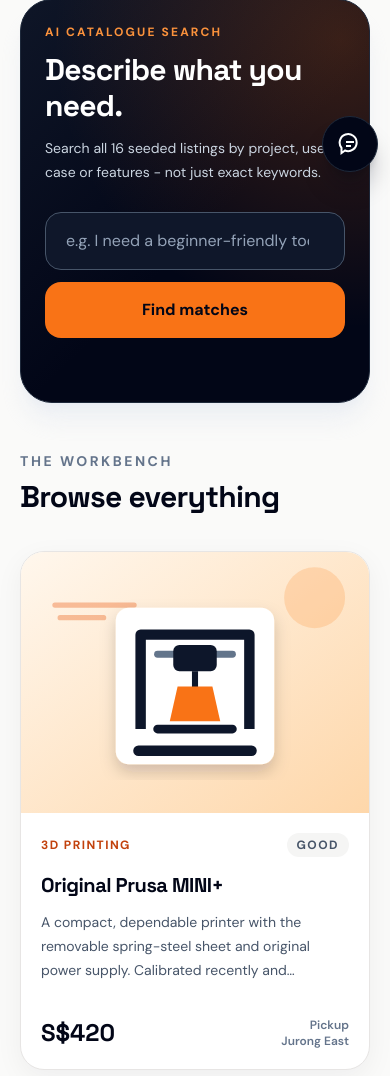
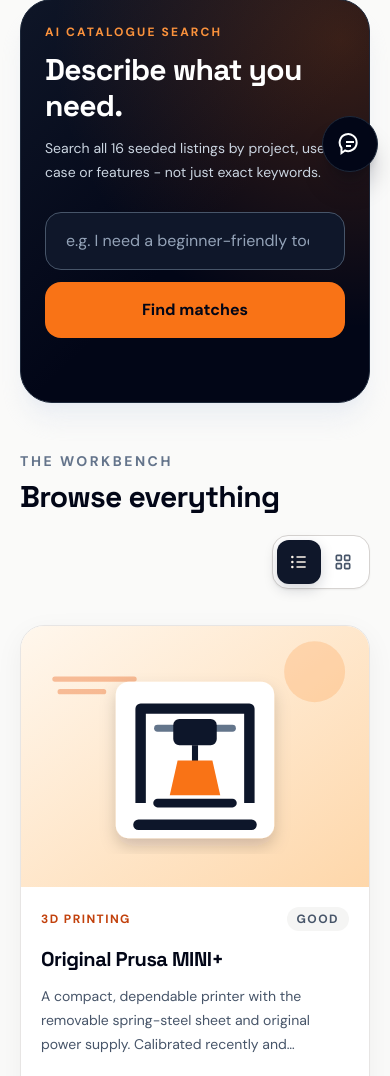
Before and after one commit to Kumikochan99/maker-swap, a FastAPI app: page / in a window 390 px wide. Shown: the part 660-1736 px from the top of the page. Run offline with FastAPI, Linux system fonts and the light colour scheme; some libraries are stand-ins or nearby versions.

Commit message:
feat: add compact catalogue gallery view

```diff
--- /dev/null
+++ b/app/static/catalogue-view.js
@@ -0,0 +1,49 @@
+(() => {
+  const grid = document.querySelector("#listing-grid");
+  const buttons = Array.from(
+    document.querySelectorAll("[data-listing-view-button]"),
+  );
+  const status = document.querySelector("#listing-view-status");
+  const storageKey = "maker-swap-listing-view";
+  const validViews = new Set(["list", "gallery"]);
+
+  if (!grid || buttons.length !== 2) return;
+
+  function storedView() {
+    try {
+      const value = window.sessionStorage.getItem(storageKey);
+      return validViews.has(value) ? value : "list";
+    } catch (_) {
+      return "list";
+    }
+  }
+
+  function applyView(view, announce = false) {
+    const normalizedView = validViews.has(view) ? view : "list";
+    grid.dataset.listingView = normalizedView;
+    buttons.forEach((button) => {
+      button.setAttribute(
+        "aria-pressed",
+        String(button.dataset.listingViewButton === normalizedView),
+      );
+    });
+
+    if (announce && status) {
+      status.textContent = `${normalizedView === "list" ? "List" : "Gallery"} view selected.`;
+    }
+  }
+
+  buttons.forEach((button) => {
+    button.addEventListener("click", () => {
+      const requestedView = button.dataset.listingViewButton;
+      applyView(requestedView, true);
+      try {
+        window.sessionStorage.setItem(storageKey, requestedView);
+      } catch (_) {
+        // The view still switches when browser storage is unavailable.
+      }
+    });
+  });
+
+  applyView(storedView());
+})();
--- a/app/static/styles.css
+++ b/app/static/styles.css
@@ -136,6 +136,87 @@ main section[id] {
   transform: translateY(-4px);
   border-color: #fb923c;
   box-shadow: 0 18px 40px rgb(15 23 42 / 12%);
+}
+
+.listing-view-button:hover {
+  background: #fff7ed;
+  color: #c2410c;
+}
+
+.listing-view-button[aria-pressed="true"] {
+  background: #0f172a;
+  color: #fff7ed;
+  box-shadow: 0 5px 14px rgb(15 23 42 / 18%);
+}
+
+#listing-grid[data-listing-view="gallery"] {
+  grid-template-columns: repeat(2, minmax(0, 1fr));
+  gap: 0.75rem;
+}
+
+#listing-grid[data-listing-view="gallery"] [data-card-image-frame] {
+  aspect-ratio: 1 / 1;
+}
+
+#listing-grid[data-listing-view="gallery"] [data-card-content] {
+  min-height: 10.5rem;
+  padding: 0.8rem;
+}
+
+#listing-grid[data-listing-view="gallery"] [data-card-meta] {
+  order: 3;
+  justify-content: flex-start;
+  margin-top: auto;
+  padding-top: 0.65rem;
+  font-size: 0.625rem;
+  letter-spacing: 0.08em;
+}
+
+#listing-grid[data-listing-view="gallery"] [data-card-category],
+#listing-grid[data-listing-view="gallery"] [data-card-description],
+#listing-grid[data-listing-view="gallery"] [data-card-pickup-block] {
+  display: none;
+}
+
+#listing-grid[data-listing-view="gallery"] [data-card-condition] {
+  padding: 0.3rem 0.55rem;
+  line-height: 1rem;
+}
+
+#listing-grid[data-listing-view="gallery"] [data-card-title] {
+  order: 1;
+  display: -webkit-box;
+  overflow: hidden;
+  margin-top: 0;
+  -webkit-box-orient: vertical;
+  -webkit-line-clamp: 3;
+  font-size: 0.95rem;
+  line-height: 1.25rem;
+  overflow-wrap: anywhere;
+}
+
+#listing-grid[data-listing-view="gallery"] [data-card-footer] {
+  order: 2;
+  display: block;
+  margin-top: 0;
+  padding-top: 0.55rem;
+}
+
+#listing-grid[data-listing-view="gallery"] [data-card-price] {
+  font-size: 1.25rem;
+  line-height: 1.6rem;
+}
+
+#listing-grid[data-listing-view="gallery"] .listing-status-badge {
+  top: 0.55rem;
+  left: 0.55rem;
+  max-width: calc(100% - 1.1rem);
+  padding: 0.35rem 0.55rem;
+  overflow: hidden;
+  font-size: 0.66rem;
+  letter-spacing: 0.08em;
+  text-overflow: ellipsis;
+  white-space: nowrap;
 }
 
 .listing-status-badge {
@@ -370,6 +451,33 @@ main section[id] {
   .site-header-spacer {
     height: 6rem;
   }
+
+  #listing-grid[data-listing-view="gallery"] {
+    grid-template-columns: repeat(3, minmax(0, 1fr));
+    gap: 1rem;
+  }
+
+  #listing-grid[data-listing-view="gallery"] [data-card-content] {
+    min-height: 10rem;
+    padding: 1rem;
+  }
+
+  #listing-grid[data-listing-view="gallery"] [data-card-title] {
+    font-size: 1rem;
+    line-height: 1.3rem;
+  }
+}
+
+@media (min-width: 1024px) {
+  #listing-grid[data-listing-view="gallery"] {
+    grid-template-columns: repeat(4, minmax(0, 1fr));
+  }
+}
+
+@media (min-width: 1280px) {
+  #listing-grid[data-listing-view="gallery"] {
+    grid-template-columns: repeat(5, minmax(0, 1fr));
+  }
 }
 
 @media (prefers-reduced-motion: reduce) {
--- a/app/templates/index.html
+++ b/app/templates/index.html
@@ -61,36 +61,59 @@
       </div>
     </div>
 
-    <div class="mt-12">
-      <div>
+    <div class="mt-12 flex flex-wrap items-end justify-between gap-5">
+      <div class="min-w-0">
         <p class="text-sm font-bold uppercase tracking-[0.18em] text-slate-500">The workbench</p>
         <h2 id="catalogue-heading" class="mt-2 font-display text-3xl font-bold tracking-tight sm:text-4xl" tabindex="-1">
           {% if selected_category %}{{ selected_category }}{% else %}Browse everything{% endif %}
         </h2>
       </div>
+
+      <div class="listing-view-control ml-auto flex flex-none items-center gap-2" role="group" aria-label="Choose listing view">
+        <span class="hidden text-xs font-bold uppercase tracking-[0.14em] text-slate-500 sm:inline">View</span>
+        <div class="listing-view-toggle inline-flex rounded-2xl border border-stone-300 bg-white p-1 shadow-sm">
+          <button type="button" class="listing-view-button grid h-11 w-11 place-items-center rounded-xl text-slate-600 transition" data-listing-view-button="list" aria-controls="listing-grid" aria-pressed="true" title="List view">
+            <span class="sr-only">List view</span>
+            <svg viewBox="0 0 24 24" class="h-5 w-5" fill="none" stroke="currentColor" stroke-width="2" aria-hidden="true">
+              <path d="M9 6h11M9 12h11M9 18h11"></path>
+              <path d="M4 6h.01M4 12h.01M4 18h.01" stroke-linecap="round" stroke-width="3"></path>
+            </svg>
+          </button>
+          <button type="button" class="listing-view-button grid h-11 w-11 place-items-center rounded-xl text-slate-600 transition" data-listing-view-button="gallery" aria-controls="listing-grid" aria-pressed="false" title="Gallery view">
+            <span class="sr-only">Gallery view</span>
+            <svg viewBox="0 0 24 24" class="h-5 w-5" fill="none" stroke="currentColor" stroke-width="2" aria-hidden="true">
+              <rect x="4" y="4" width="6" height="6" rx="1"></rect>
+              <rect x="14" y="4" width="6" height="6" rx="1"></rect>
+              <rect x="4" y="14" width="6" height="6" rx="1"></rect>
+              <rect x="14" y="14" width="6" height="6" rx="1"></rect>
+            </svg>
+          </button>
+        </div>
+      </div>
+      <p id="listing-view-status" class="sr-only" role="status" aria-live="polite"></p>
     </div>
 
-    <div id="listing-grid" class="mt-9 grid gap-5 sm:grid-cols-2 lg:grid-cols-3 xl:grid-cols-4 {% if not listings %}hidden{% endif %}" aria-live="off">
+    <div id="listing-grid" data-listing-view="list" class="mt-9 grid gap-5 sm:grid-cols-2 lg:grid-cols-3 xl:grid-cols-4 {% if not listings %}hidden{% endif %}" aria-live="off">
       {% if listings %}
         {% for listing in listings %}
           <article data-listing-id="{{ listing.id }}" data-listing-status="{{ listing.status }}" class="listing-card group overflow-hidden rounded-3xl border border-stone-200 bg-white">
             <a href="{{ url_for('listing_detail', listing_id=listing.id) }}" class="block h-full" aria-label="View {{ listing.title }} for S${{ listing.price }}{% if listing.status != 'Available' %}, status {{ listing.status }}{% endif %}">
-              <div class="relative aspect-[4/3] overflow-hidden bg-stone-100">
+              <div data-card-image-frame class="relative aspect-[4/3] overflow-hidden bg-stone-100">
                 {% if listing.status != 'Available' %}
                   <span class="listing-status-badge absolute left-4 top-4 z-10 rounded-full px-3 py-1.5 text-xs font-bold uppercase tracking-[0.12em] shadow-sm" data-status="{{ listing.status }}">{{ listing.status }}</span>
                 {% endif %}
                 <img src="{{ listing.image }}" alt="Illustration for {{ listing.title }}" class="h-full w-full object-cover transition duration-500 group-hover:scale-[1.04]" loading="lazy">
               </div>
-              <div class="flex min-h-64 flex-col p-5">
-                <div class="flex items-center justify-between gap-3 text-xs font-bold uppercase tracking-[0.12em]">
-                  <span class="text-orange-700">{{ listing.category }}</span>
-                  <span class="rounded-full bg-stone-100 px-2.5 py-1 text-slate-600">{{ listing.condition }}</span>
+              <div data-card-content class="flex min-h-64 flex-col p-5">
+                <div data-card-meta class="flex items-center justify-between gap-3 text-xs font-bold uppercase tracking-[0.12em]">
+                  <span data-card-category class="text-orange-700">{{ listing.category }}</span>
+                  <span data-card-condition class="rounded-full bg-stone-100 px-2.5 py-1 text-slate-600">{{ listing.condition }}</span>
                 </div>
-                <h3 class="mt-4 font-display text-xl font-bold leading-tight tracking-tight text-slate-950">{{ listing.title }}</h3>
-                <p class="description-clamp mt-3 text-sm leading-6 text-slate-600">{{ listing.description }}</p>
-                <div class="mt-auto flex items-end justify-between gap-4 pt-5">
-                  <p class="font-display text-2xl font-bold text-slate-950">S${{ "{:,}".format(listing.price) }}</p>
-                  <p class="text-right text-xs font-semibold text-slate-500">Pickup<br>{{ listing.pickup_area }}</p>
+                <h3 data-card-title class="mt-4 font-display text-xl font-bold leading-tight tracking-tight text-slate-950">{{ listing.title }}</h3>
+                <p data-card-description class="description-clamp mt-3 text-sm leading-6 text-slate-600">{{ listing.description }}</p>
+                <div data-card-footer class="mt-auto flex items-end justify-between gap-4 pt-5">
+                  <p data-card-price class="font-display text-2xl font-bold text-slate-950">S${{ "{:,}".format(listing.price) }}</p>
+                  <p data-card-pickup-block class="text-right text-xs font-semibold text-slate-500">Pickup<br>{{ listing.pickup_area }}</p>
                 </div>
               </div>
             </a>
@@ -108,20 +131,20 @@
     <template id="listing-card-template">
       <article data-listing-id data-listing-status class="listing-card group overflow-hidden rounded-3xl border border-stone-200 bg-white">
         <a data-card-link href="#" class="block h-full">
-          <div class="relative aspect-[4/3] overflow-hidden bg-stone-100">
+          <div data-card-image-frame class="relative aspect-[4/3] overflow-hidden bg-stone-100">
             <span data-card-status class="listing-status-badge absolute left-4 top-4 z-10 hidden rounded-full px-3 py-1.5 text-xs font-bold uppercase tracking-[0.12em] shadow-sm"></span>
             <img data-card-image src="" alt="" class="h-full w-full object-cover transition duration-500 group-hover:scale-[1.04]" loading="lazy">
           </div>
-          <div class="flex min-h-64 flex-col p-5">
-            <div class="flex items-center justify-between gap-3 text-xs font-bold uppercase tracking-[0.12em]">
+          <div data-card-content class="flex min-h-64 flex-col p-5">
+            <div data-card-meta class="flex items-center justify-between gap-3 text-xs font-bold uppercase tracking-[0.12em]">
               <span data-card-category class="text-orange-700"></span>
               <span data-card-condition class="rounded-full bg-stone-100 px-2.5 py-1 text-slate-600"></span>
             </div>
             <h3 data-card-title class="mt-4 font-display text-xl font-bold leading-tight tracking-tight text-slate-950"></h3>
             <p data-card-description class="description-clamp mt-3 text-sm leading-6 text-slate-600"></p>
-            <div class="mt-auto flex items-end justify-between gap-4 pt-5">
+            <div data-card-footer class="mt-auto flex items-end justify-between gap-4 pt-5">
               <p data-card-price class="font-display text-2xl font-bold text-slate-950"></p>
-              <p class="text-right text-xs font-semibold text-slate-500">Pickup<br><span data-card-pickup></span></p>
+              <p data-card-pickup-block class="text-right text-xs font-semibold text-slate-500">Pickup<br><span data-card-pickup></span></p>
             </div>
           </div>
         </a>
@@ -132,5 +155,6 @@
 {% endblock %}
 
 {% block scripts %}
+<script src="{{ url_for('static', path='/catalogue-view.js') }}?v=gallery-view-1" defer></script>
 <script src="{{ url_for('static', path='/search.js') }}?v=polish-status-1" defer></script>
 {% endblock %}
--- a/app/templates/notes.html
+++ b/app/templates/notes.html
@@ -58,7 +58,7 @@
             Maker Swap is a public, mobile-responsive second-hand marketplace demo for makers and hobbyists in Singapore: people looking for equipment for 3D printing, electronics, music, art and workshop projects without buying everything new. It was built for the CognitioLabs Associate Forward Deployed Engineer assessment, so the goal is to demonstrate a coherent end-to-end product rather than imitate a production marketplace.
           </p>
           <p>
-            A visitor can browse all five categories, filter from the fixed glass navigation, open an item detail page with an illustrated gallery and structured specifications, describe a need in natural language, and ask follow-up questions in the floating catalogue assistant. Static availability badges distinguish available, reserved and sold seeds. The entire flow is available without an account, and the reviewer does not need to supply an AI key.
+            A visitor can browse all five categories, filter from the fixed glass navigation, and switch between the default detailed listing cards and a compact image-forward catalogue gallery. Each item opens a detail page with its own illustrated carousel and structured specifications. Visitors can also describe a need in natural language and ask follow-up questions in the floating catalogue assistant. Static availability badges distinguish available, reserved and sold seeds. The entire flow is available without an account, and the reviewer does not need to supply an AI key.
           </p>
           <p>
             The application is one FastAPI service on Render. FastAPI reads the catalogue into memory and serves Jinja2 HTML directly; Tailwind CSS is loaded from its CDN. There is no React application, Node build, separate front-end deployment or database. That deliberately small stack left more of the 72-hour window for search relevance, grounded answers and the user-facing flow.
```
Also changed, not shown: decisions.md (+2 -0 lines), tests/mobile_accessibility_phase6.py (+58 -0 lines), tests/reviewer_flow_phase6.py (+8 -0 lines), tests/test_browser_regressions.py (+164 -0 lines), tests/test_catalog.py (+16 -0 lines).
